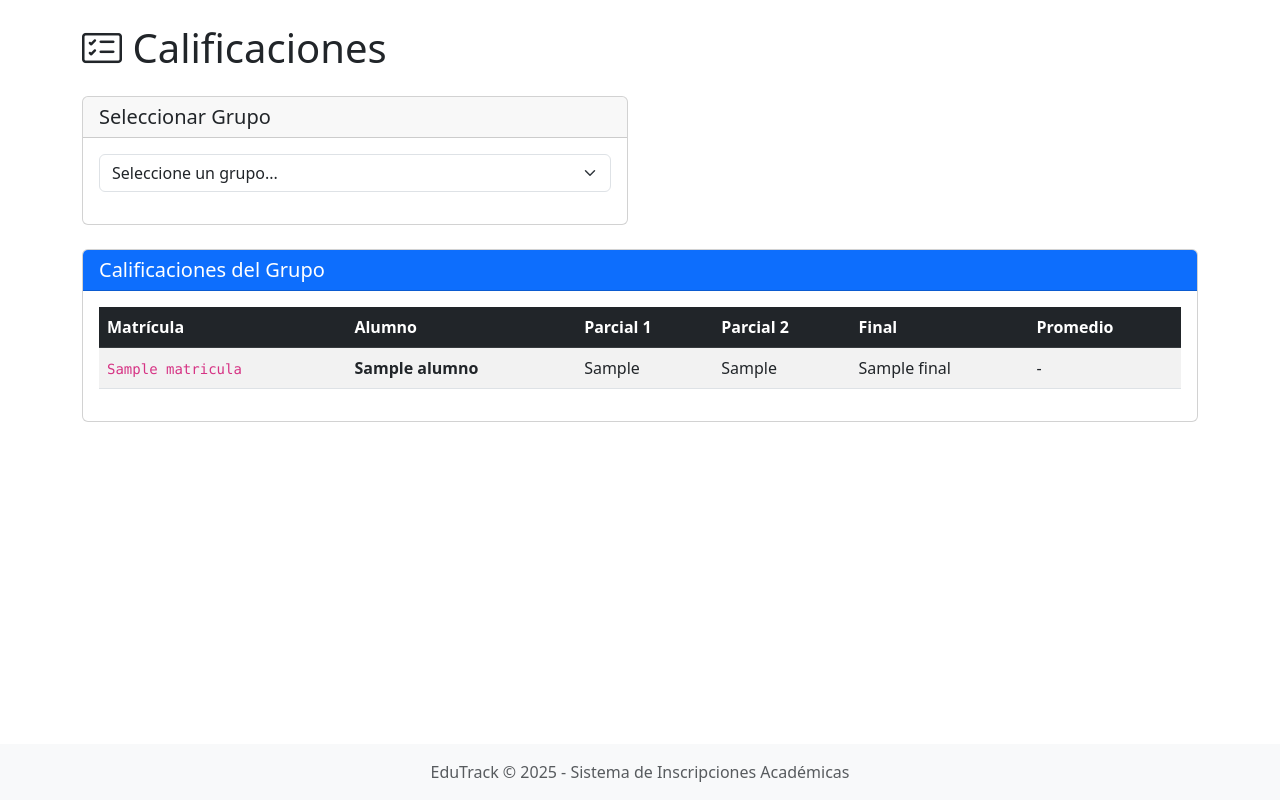
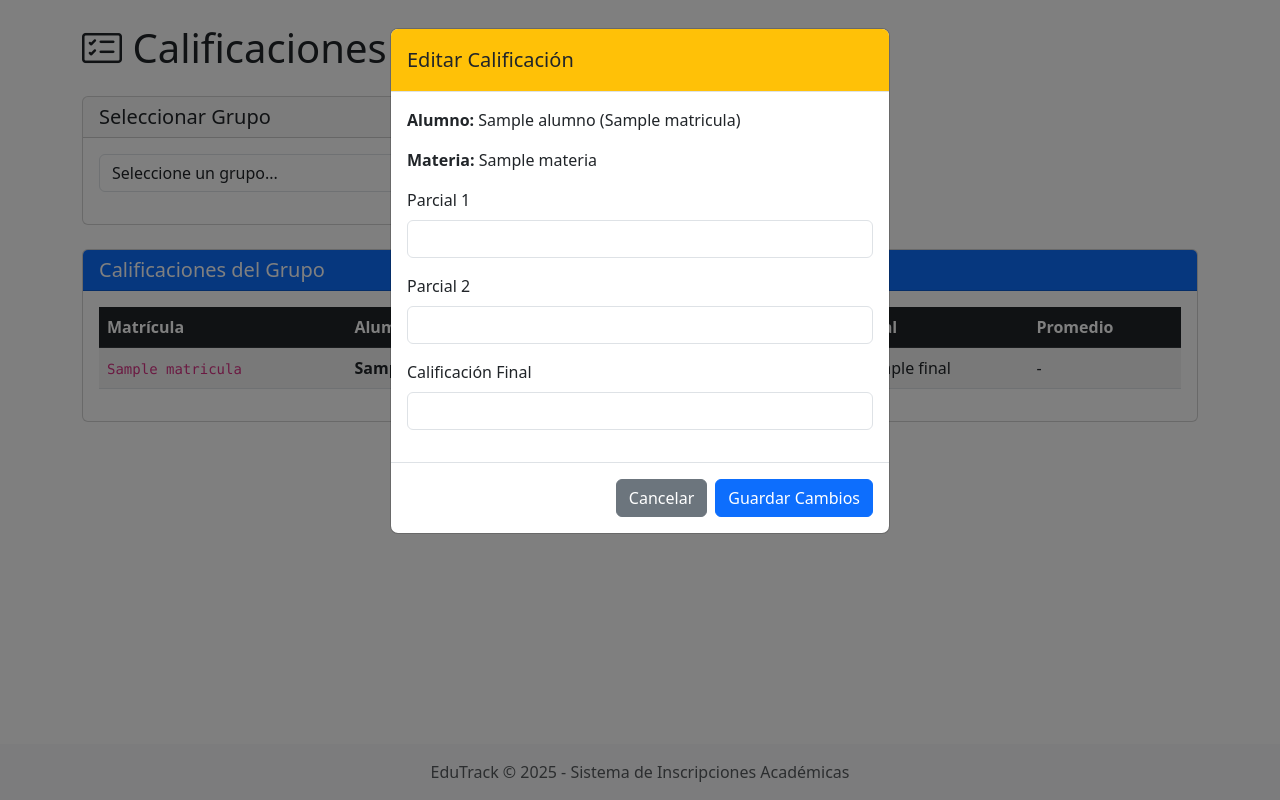
Before and after one commit to RicardoCastillo16/EduTrack, a Flask app: template templates/calificaciones.html in a window 1280 px wide. Run offline with Flask 3, Linux system fonts and the light colour scheme; the template is opened without the code that fills it: most values are stand-ins (such as "Sample title", 1, 10 or a date in 2020); some libraries are stand-ins or nearby versions.

Commit message:
Modificaciones de funcionalidad

```diff
--- a/app.py
+++ b/app.py
@@ -224,6 +224,43 @@ def nueva_materia():
 
     return render_template('nueva_materia.html')
 
+@app.route('/materias/editar/<int:id>', methods=['GET', 'POST'])
+@role_required('admin', 'coordinator')
+def editar_materia(id):
+    if request.method == 'POST':
+        with get_db_cursor() as cursor:
+            cursor.execute("""
+                UPDATE materias
+                SET nombre = %s, descripcion = %s, creditos = %s
+                WHERE id = %s
+            """, (
+                request.form.get('nombre'),
+                request.form.get('descripcion'),
+                int(request.form.get('creditos', 3)),
+                id
+            ))
+        flash('Materia actualizada exitosamente', 'success')
+        return redirect(url_for('materias'))
+
+    # GET - Obtener datos de la materia
+    with get_db_cursor(commit=False) as cursor:
+        cursor.execute("""
+            SELECT id, nombre, descripcion, creditos
+            FROM materias WHERE id = %s
+        """, (id,))
+        row = cursor.fetchone()
+        if row:
+            materia = {
+                'id': row[0],
+                'nombre': row[1],
+                'descripcion': row[2],
+                'creditos': row[3]
+            }
+            return render_template('nueva_materia.html', materia=materia, editar=True)
+        else:
+            flash('Materia no encontrada', 'danger')
+            return redirect(url_for('materias'))
+
 # ================================================
 # RUTAS DE ALUMNOS
 # ================================================
@@ -348,6 +385,56 @@ def calificaciones():
 
     return render_template('calificaciones.html', calificaciones=calificaciones_list)
 
+@app.route('/calificaciones/editar/<int:id>', methods=['GET', 'POST'])
+@role_required('admin', 'coordinator', 'teacher')
+def editar_calificacion(id):
+    if request.method == 'POST':
+        with get_db_cursor() as cursor:
+            parcial1 = request.form.get('parcial1')
+            parcial2 = request.form.get('parcial2')
+            final = request.form.get('final')
+
+            cursor.execute("""
+                UPDATE calificaciones
+                SET parcial1 = %s, parcial2 = %s, final = %s, fecha_modificacion = CURRENT_TIMESTAMP
+                WHERE inscripcion_id = %s
+            """, (
+                float(parcial1) if parcial1 else None,
+                float(parcial2) if parcial2 else None,
+                float(final) if final else None,
+                id
+            ))
+        flash('Calificación actualizada exitosamente', 'success')
+        return redirect(url_for('calificaciones'))
+
+    # GET - Obtener datos de la calificación
+    with get_db_cursor(commit=False) as cursor:
+        cursor.execute("""
+            SELECT c.inscripcion_id, a.nombre, a.matricula, m.nombre as materia,
+                   c.parcial1, c.parcial2, c.final
+            FROM calificaciones c
+            JOIN inscripciones i ON c.inscripcion_id = i.id
+            JOIN alumnos a ON i.alumno_id = a.id
+            JOIN grupos g ON i.grupo_id = g.id
+            JOIN materias m ON g.materia_id = m.id
+            WHERE c.inscripcion_id = %s
+        """, (id,))
+        row = cursor.fetchone()
+        if row:
+            calificacion = {
+                'inscripcion_id': row[0],
+                'alumno': row[1],
+                'matricula': row[2],
+                'materia': row[3],
+                'parcial1': row[4],
+                'parcial2': row[5],
+                'final': row[6]
+            }
+            return render_template('calificaciones.html', calificacion_editar=calificacion)
+        else:
+            flash('Calificación no encontrada', 'danger')
+            return redirect(url_for('calificaciones'))
+
 # ================================================
 # INICIO
 # ================================================
--- a/templates/calificaciones.html
+++ b/templates/calificaciones.html
@@ -88,5 +88,48 @@
         <i class="bi bi-info-circle"></i> Seleccione un grupo para ver las calificaciones.
     </div>
     {% endif %}
+
+    {% if calificacion_editar %}
+    <!-- Modal de Edición -->
+    <div class="modal fade show" id="editModal" style="display: block;" tabindex="-1">
+        <div class="modal-dialog">
+            <div class="modal-content">
+                <div class="modal-header bg-warning">
+                    <h5 class="modal-title">Editar Calificación</h5>
+                </div>
+                <form method="POST">
+                    <div class="modal-body">
+                        <div class="mb-3">
+                            <strong>Alumno:</strong> {{ calificacion_editar.alumno }} ({{ calificacion_editar.matricula }})
+                        </div>
+                        <div class="mb-3">
+                            <strong>Materia:</strong> {{ calificacion_editar.materia }}
+                        </div>
+                        <div class="mb-3">
+                            <label for="parcial1" class="form-label">Parcial 1</label>
+                            <input type="number" class="form-control" id="parcial1" name="parcial1"
+                                   min="0" max="100" step="0.01" value="{{ calificacion_editar.parcial1 or '' }}">
+                        </div>
+                        <div class="mb-3">
+                            <label for="parcial2" class="form-label">Parcial 2</label>
+                            <input type="number" class="form-control" id="parcial2" name="parcial2"
+                                   min="0" max="100" step="0.01" value="{{ calificacion_editar.parcial2 or '' }}">
+                        </div>
+                        <div class="mb-3">
+                            <label for="final" class="form-label">Calificación Final</label>
+                            <input type="number" class="form-control" id="final" name="final"
+                                   min="0" max="100" step="0.01" value="{{ calificacion_editar.final or '' }}">
+                        </div>
+                    </div>
+                    <div class="modal-footer">
+                        <a href="{{ url_for('calificaciones') }}" class="btn btn-secondary">Cancelar</a>
+                        <button type="submit" class="btn btn-primary">Guardar Cambios</button>
+                    </div>
+                </form>
+            </div>
+        </div>
+    </div>
+    <div class="modal-backdrop fade show"></div>
+    {% endif %}
 </div>
 {% endblock %}
```
Also changed, not shown: templates/nueva_materia.html (+7 -6 lines).
